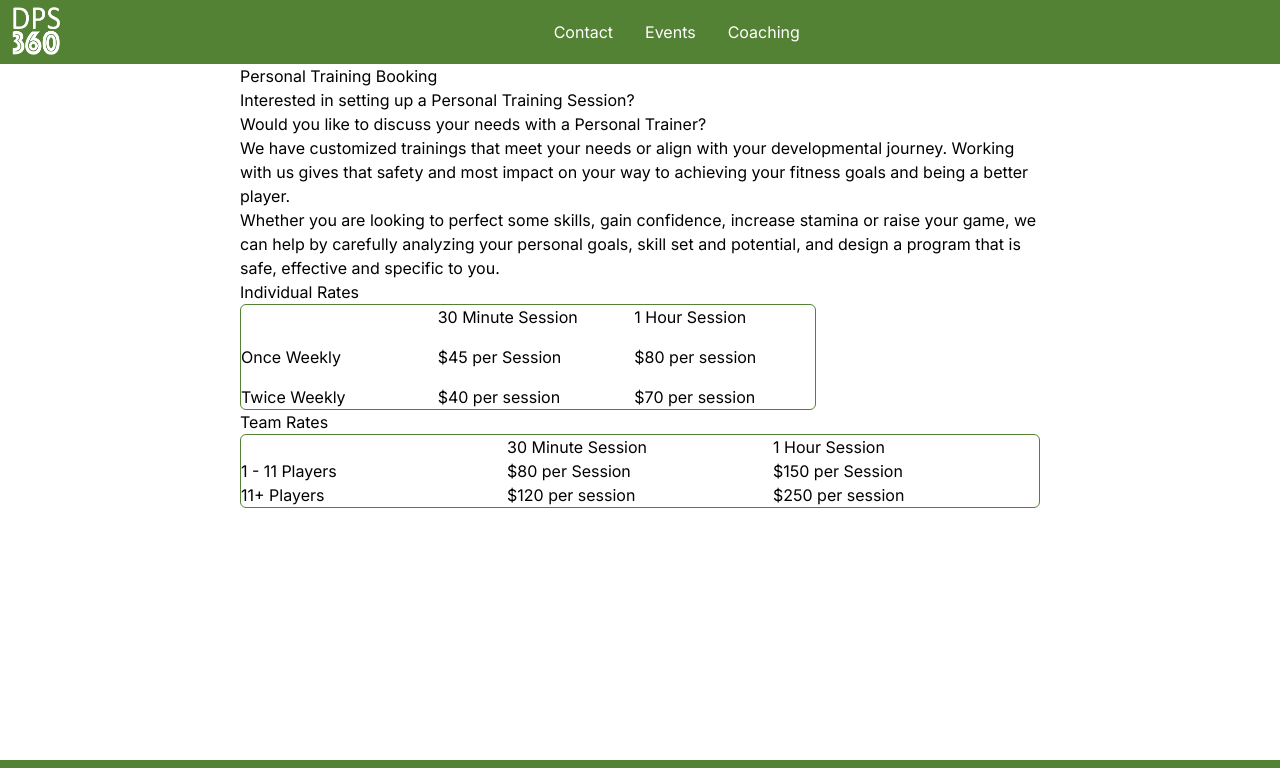
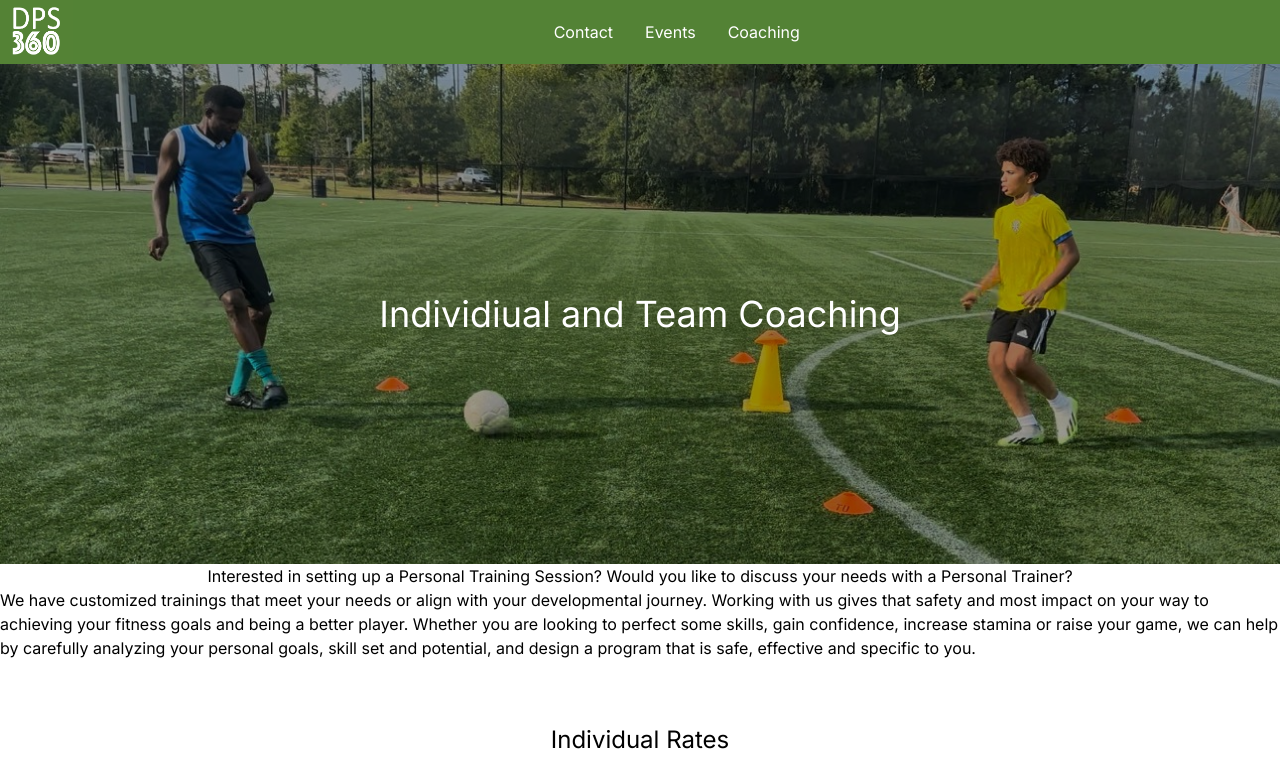
Before and after one commit to wzsamuels/dps360, a Next.js app: page /coaching in a window 1280 px wide. Shown: the top 768 px of the page. Built offline with nearby package versions, Linux system fonts and the light colour scheme.

Commit message:
Organize coaching prices into tables

```diff
--- a/app/coaching/page.tsx
+++ b/app/coaching/page.tsx
@@ -1,40 +1,49 @@
+import Image from "next/image"
+import hero from "@/public/3.jpg"
+
 const CoachingPage = () => {
   return (
-    <div className="max-w-[800px] mx-auto">
-      <h1>Personal Training Booking</h1>
-      <p>Interested in setting up a Personal Training Session?</p>
-      <p>Would you like to discuss your needs with a Personal Trainer?</p>
-      <p>We have customized trainings that meet your needs or align with your developmental journey. Working with us gives that safety and most impact on your way to achieving your fitness goals and being a better player. </p>
-      <p>Whether you are looking to perfect some skills, gain confidence, increase stamina or raise your game, we can help by carefully analyzing your personal goals, skill set and potential, and design a program that is safe, effective and specific to you. </p>
-      <div className="">
-        <h2>Individual Rates</h2>
-        <div className="grid grid-cols-3 grid-rows-3 rounded-md border-themeGreen border gap-4 max-w-xl">
-          <div></div>
-          <div>30 Minute Session</div>
-          <div>1 Hour Session</div>
-          <div>Once Weekly</div>
-          <div>$45 per Session</div>
-          <div>$80 per session</div>
-          <div>Twice Weekly</div>
-          <div>$40 per session</div>
-          <div>$70 per session</div>
+    <div className="w-full flex flex-col items-center pb-8">
+      <div className="relative w-full h-full md:h-[500px]">
+        <Image src={hero} alt="hero" className="w-full h-full object-cover object-top"/>
+        <div className="w-full h-full absolute top-0 bg-black opacity-40"/>
+        <div className="absolute text-white top-1/2 left-1/2 -translate-x-1/2 -translate-y-1/2">
+          <h1 className="text-4xl text-center py-4">Individiual and Team Coaching</h1>
         </div>
       </div>
+      <h2>Interested in setting up a Personal Training Session? Would you like to discuss your needs with a Personal Trainer?</h2>
+
+<p>We have customized trainings that meet your needs or align with your developmental journey. Working with us gives that safety and most impact on your way to achieving your fitness goals and being a better player.
+
+ Whether you are looking to perfect some skills, gain confidence, increase stamina or raise your game, we can help by carefully analyzing your personal goals, skill set and potential, and design a program that is safe, effective and specific to you.
+ </p>
+      <h2 className="text-2xl text-center mt-16 mb-4">Individual Rates</h2>
+      <div className="grid grid-cols-3 grid-rows-3 rounded-md border-themeGreen border max-w-xl">
+        <div className="bg-themeGreen text-white p-2"></div>
+        <div className="bg-themeGreen text-white font-bold p-2">30 Minute Session</div>
+        <div className="bg-themeGreen text-white font-bold p-2">1 Hour Session</div>
+        <div className="bg-green-100 p-2">Once Weekly</div>
+        <div className="bg-green-100 p-2">$45 per Session</div>
+        <div className="bg-green-100 p-2">$80 per session</div>
+        <div className="bg-themeGreen p-2 text-white">Twice Weekly</div>
+        <div className="bg-themeGreen p-2 text-white">$40 per session</div>
+        <div className="bg-themeGreen p-2 text-white">$70 per session</div>
+      </div>
       <div>
-        <h2>Team Rates</h2>
-        <div className="grid grid-cols-3 grid-rows-3 rounded-md border-themeGreen border">
-          <div></div>
-          <div>30 Minute Session</div>
-          <div>1 Hour Session</div>
-          <div>1 - 11 Players</div>
-          <div>$80 per Session</div>
-          <div>$150 per Session</div>
-          <div>11+ Players</div>
-          <div>$120 per session</div>
-          <div>$250 per session</div>
+      <h2 className="text-2xl text-center mt-16 mb-4">Team Rates</h2>
+        <div className="grid grid-cols-3 grid-rows-3 rounded-md border-themeGreen border max-w-xl ">
+        <div className="bg-themeGreen text-white p-2"></div>
+        <div className="bg-themeGreen text-white font-bold p-2">30 Minute Session</div>
+        <div className="bg-themeGreen text-white font-bold p-2">1 Hour Session</div>
+        <div className="bg-green-100 p-2">1 - 11 Players</div>
+        <div className="bg-green-100 p-2">$80 per Session</div>
+        <div className="bg-green-100 p-2">$150 per Session</div>
+        <div className="bg-themeGreen p-2 text-white">11+ Players</div>
+          <div className="bg-themeGreen p-2 text-white">$120 per session</div>
+          <div className="bg-themeGreen p-2 text-white">$250 per session</div>
         </div>
       </div>
-    </div>
+      </div>
   )
 }
 
```
